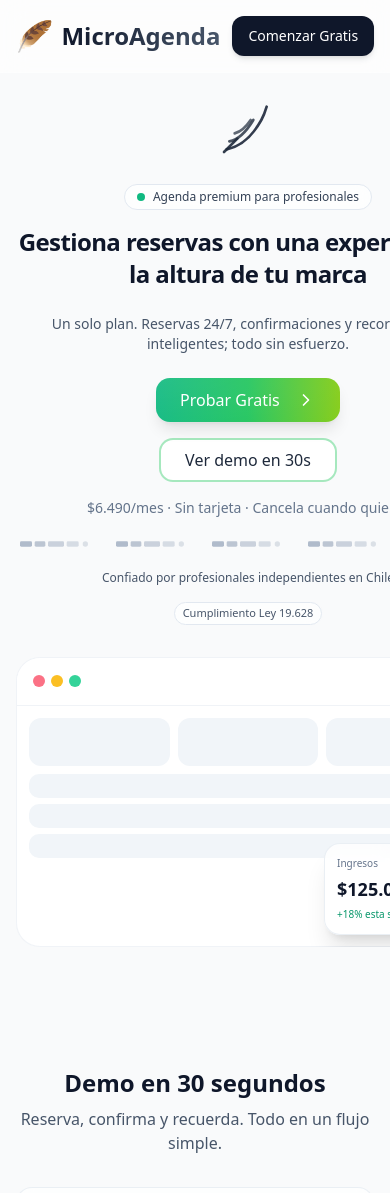
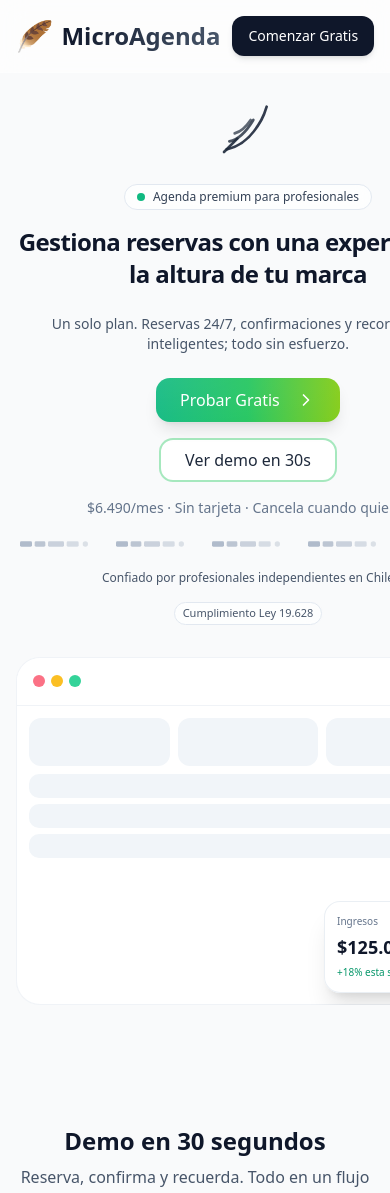
Before and after one commit to marcelocoliqueo/microagenda.cl, a Next.js app: page / in a window 390 px wide. Shown: the top 1193 px of the page. Built offline with nearby package versions, Linux system fonts and the light colour scheme.

Commit message:
Hero mockup: cambiar aspect-ratio de 16:10 a 4:3 en mobile para evitar corte de contenido

```diff
--- a/app/page.tsx
+++ b/app/page.tsx
@@ -232,7 +232,7 @@
 
             {/* Right: parallax mockup */}
             <div className="relative">
-            <div className="relative mx-auto md:mx-0 w-full max-w-[580px] aspect-[16/10] md:aspect-auto md:h-[360px] [perspective:1000px] overflow-hidden">
+            <div className="relative mx-auto md:mx-0 w-full max-w-[580px] aspect-[4/3] md:aspect-auto md:h-[360px] [perspective:1000px] overflow-hidden">
                 {/* main dashboard card */}
                 <div
                   className="absolute inset-0 rounded-3xl bg-white/90 backdrop-blur-xl border border-slate-200/50 overflow-hidden"
```
